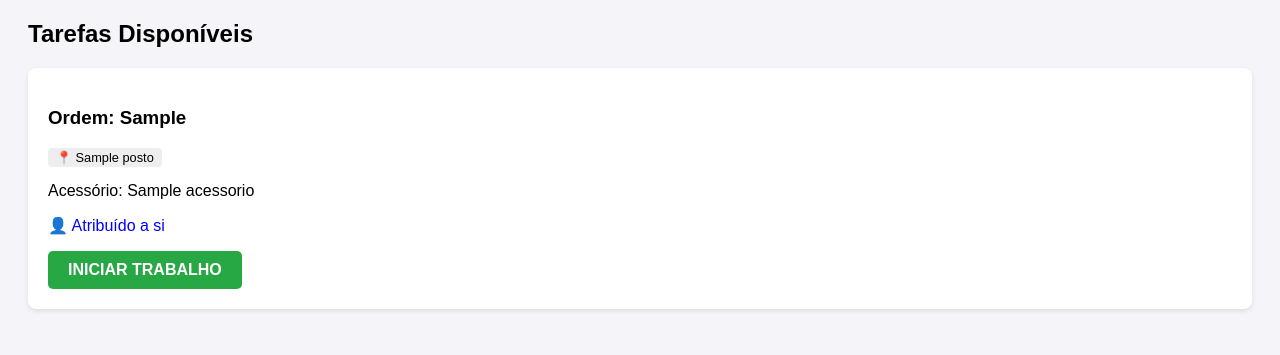
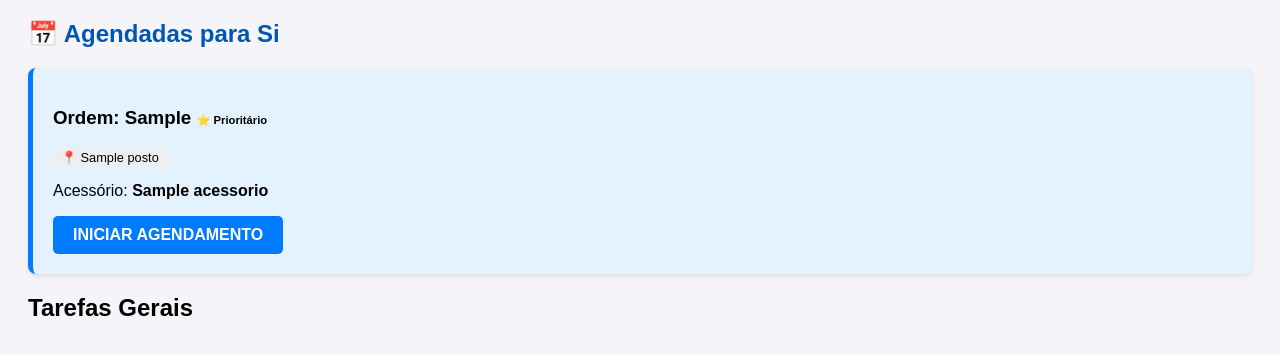
Before and after one commit to jbritogeral-a11y/tractorgest, a Django app: page / in a window 1280 px wide. Shown: the part 202-557 px from the top of the page. Run offline with Django 5.2, Linux system fonts and the light colour scheme; a user stored in the database is signed in; tables that the repository leaves empty hold one stand-in row (values such as "Sample post").

Commit message:
Atualizacao do sistema de agendamento e dashboard

```diff
--- a/producao/admin.py
+++ b/producao/admin.py
@@ -9,6 +9,7 @@ class TarefaInline(admin.TabularInline):
 @admin.register(OrdemProducao)
 class OrdemProducaoAdmin(admin.ModelAdmin):
     list_display = ('numero_serie', 'acessorio', 'posto_atual', 'funcionario_designado', 'status_global')
+    list_editable = ('funcionario_designado',) # <--- Permite agendar diretamente na lista
     list_filter = ('posto_atual', 'status_global', 'acessorio')
     search_fields = ('numero_serie',)
     inlines = [TarefaInline]
--- a/producao/templates/producao/dashboard.html
+++ b/producao/templates/producao/dashboard.html
@@ -12,6 +12,7 @@
         .btn-start { background-color: #28a745; } /* Verde */
         .btn-end { background-color: #dc3545; }   /* Vermelho */
         .destaque { border-left: 5px solid #28a745; background-color: #e8f5e9; }
+        .agendada { border-left: 5px solid #007bff; background-color: #e3f2fd; } /* Azul para agendadas */
     </style>
 </head>
 <body>
@@ -35,20 +36,35 @@
             <a href="{% url 'finalizar_tarefa' tarefa_em_curso.id %}" class="btn btn-end">CONCLUIR TAREFA</a>
         </div>
     {% else %}
-        <!-- LISTA DE TAREFAS PENDENTES -->
-        <h2>Tarefas Disponíveis</h2>
-        {% for ordem in ordens_pendentes %}
+
+        <!-- 1. TAREFAS AGENDADAS (PRIORITÁRIAS) -->
+        {% if ordens_agendadas %}
+            <h2 style="color: #0056b3;">📅 Agendadas para Si</h2>
+            {% for ordem in ordens_agendadas %}
+                <div class="card agendada">
+                    <h3>Ordem: {{ ordem.numero_serie }} <span style="font-size:0.6em">⭐ Prioritário</span></h3>
+                    <span style="background: #eee; padding: 2px 8px; border-radius: 4px; font-size: 0.8em;">📍 {{ ordem.posto_atual.nome }}</span>
+                    <p>Acessório: <strong>{{ ordem.acessorio.nome }}</strong></p>
+                    <a href="{% url 'iniciar_tarefa' ordem.id %}" class="btn btn-start" style="background-color: #007bff;">INICIAR AGENDAMENTO</a>
+                </div>
+            {% endfor %}
+        {% endif %}
+
+        <!-- 2. TAREFAS GERAIS (POOL) -->
+        <h2>Tarefas Gerais</h2>
+        {% for ordem in ordens_gerais %}
             <div class="card">
                 <h3>Ordem: {{ ordem.numero_serie }}</h3>
                 <span style="background: #eee; padding: 2px 8px; border-radius: 4px; font-size: 0.8em;">
                     📍 {{ ordem.posto_atual.nome }}
                 </span>
                 <p>Acessório: {{ ordem.acessorio.nome }}</p>
-                {% if ordem.funcionario_designado %}<p style="color: blue;">👤 Atribuído a si</p>{% endif %}
                 <a href="{% url 'iniciar_tarefa' ordem.id %}" class="btn btn-start">INICIAR TRABALHO</a>
             </div>
         {% empty %}
-            <p>Não há tarefas pendentes neste posto de momento.</p>
+            {% if not ordens_agendadas %}
+                <p>Não há tarefas pendentes neste posto de momento.</p>
+            {% endif %}
         {% endfor %}
     {% endif %}
 
--- a/producao/views.py
+++ b/producao/views.py
@@ -23,25 +23,28 @@ def dashboard_funcionario(request):
         concluido=False
     ).first()
 
-    # 3. Procura ordens pendentes NOS POSTOS AUTORIZADOS
-    ordens_pendentes = OrdemProducao.objects.filter(
+    # 3. Base de procura: Ordens pendentes NOS POSTOS AUTORIZADOS
+    base_ordens = OrdemProducao.objects.filter(
         posto_atual__in=postos_autorizados
     ).exclude(status_global='CONCLUIDO')
 
-    # Filtro de Agendamento: Mostra se for para MIM ou se for para QUALQUER UM (None)
-    ordens_pendentes = ordens_pendentes.filter(
-        Q(funcionario_designado=request.user) | Q(funcionario_designado__isnull=True)
-    )
-
     # Se já estiver a trabalhar numa, não mostramos essa na lista de "pendentes" para não confundir
     if tarefa_em_curso:
-        ordens_pendentes = ordens_pendentes.exclude(id=tarefa_em_curso.ordem.id)
+        base_ordens = base_ordens.exclude(id=tarefa_em_curso.ordem.id)
+
+    # SISTEMA DE AGENDAMENTO: Separar o que é "Meu" do que é "Geral"
+    # Lista 1: Agendadas especificamente para este funcionário (Prioridade Alta)
+    ordens_agendadas = base_ordens.filter(funcionario_designado=request.user)
+
+    # Lista 2: Livres (Ninguém designado) - Qualquer um no posto pode pegar
+    ordens_gerais = base_ordens.filter(funcionario_designado__isnull=True)
 
     return render(request, 'producao/dashboard.html', {
         'funcionario': funcionario,
         'postos': postos_autorizados,
         'tarefa_em_curso': tarefa_em_curso,
-        'ordens_pendentes': ordens_pendentes,
+        'ordens_agendadas': ordens_agendadas,
+        'ordens_gerais': ordens_gerais,
     })
 
 @login_required
```
